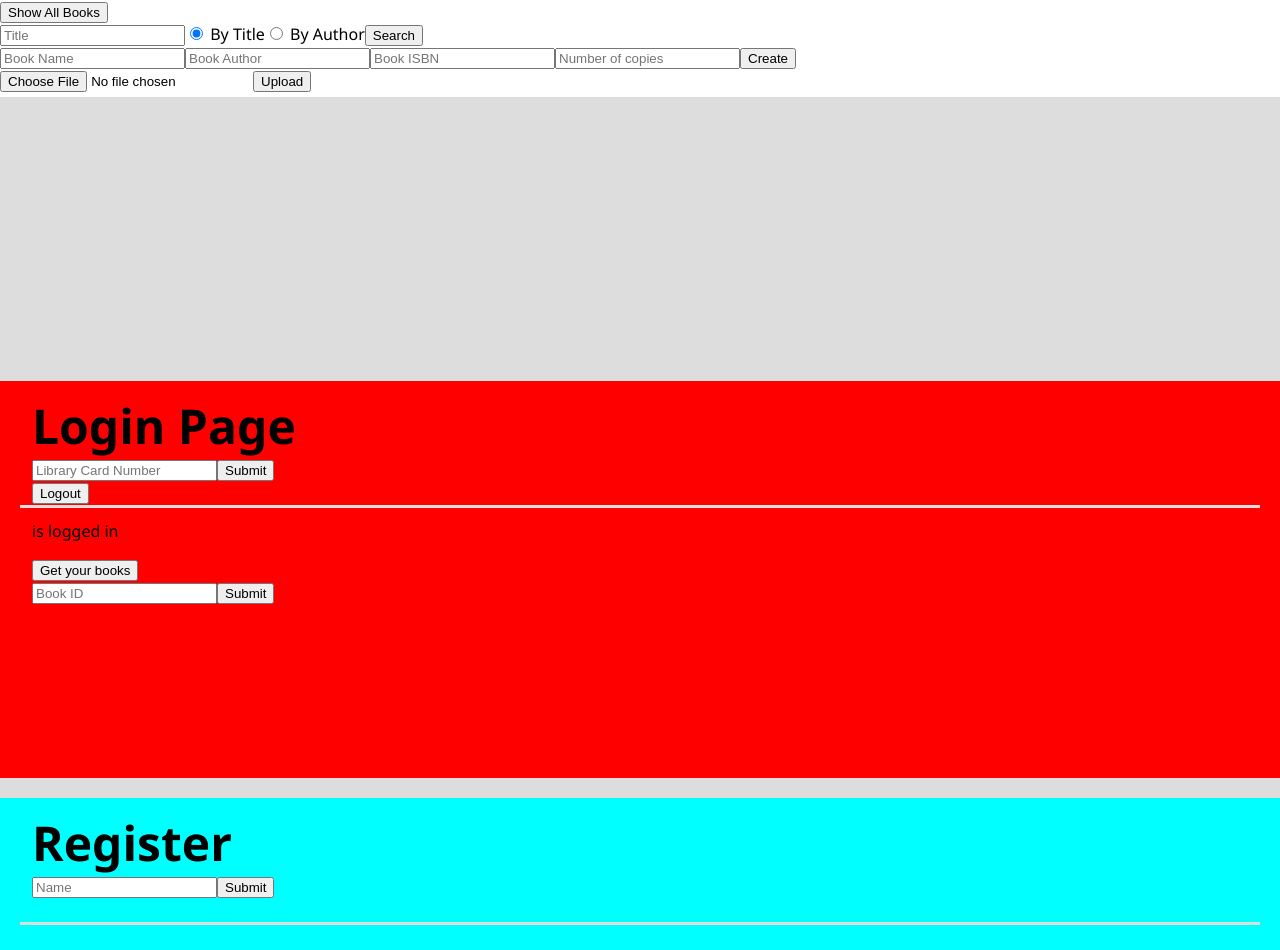
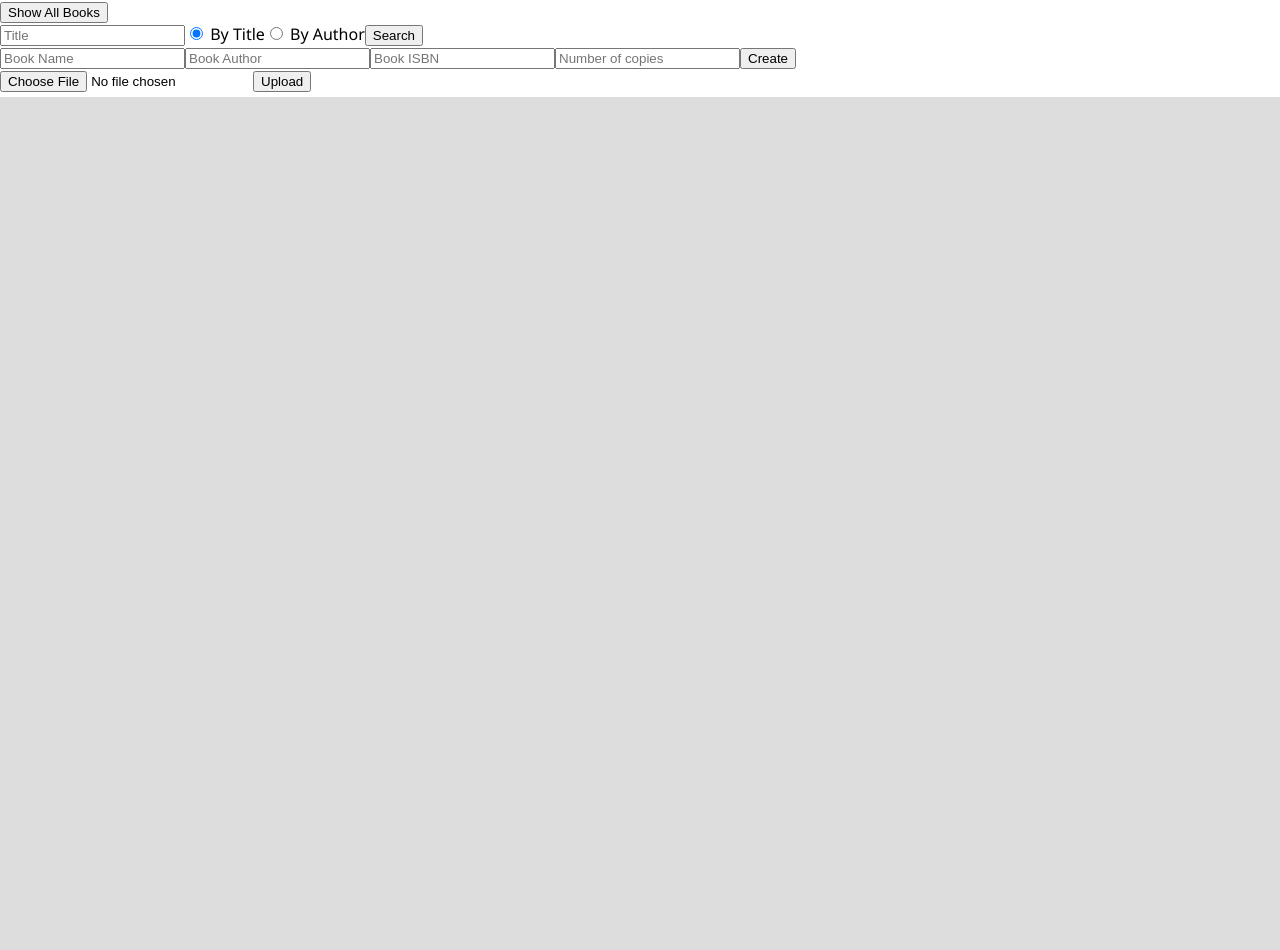
Before and after one commit to NiamV/Bookish, a React (Create React App) app in the folder client/: page / in a window 1280 px wide. After the commit the page ends 800 px from the top, so only its background shows below. Built offline with nearby package versions, Linux system fonts and the light colour scheme.

Commit message:
Fix page routing

```diff
--- a/client/src/components/App.js
+++ b/client/src/components/App.js
@@ -12,37 +12,15 @@ export default function App() {
 
   return (
     <div>
-      <Container>
-          <HomePage apiService={apiService} />
-      </Container>
+      <BrowserRouter>
+        <Routes>
+          <Route path="/" element={<HomePage apiService={apiService} />} />
+          <Route path="/register" element={<RegisterPage apiService={apiService} />} />
+          <Route path="/login" element={<LoginPage apiService={apiService} />} />
+        </Routes>
 
-      <br />
-      <br />
-      <br />
-      <br />
-      <br />
-      <br />
-      <br />
-      <br />
-      <br />
-      <br />
-      <br />
-      <br />
+      </BrowserRouter>
 
-
-      <Container>
-          <LoginPage apiService={apiService}/>
-      </Container>
-
-      <Container>
-          <RegisterPage apiService={apiService}/>
-      </Container>
-
-      <BrowserRouter>
-          <Routes>
-              <Route path="/login"  element={<LoginPage apiService={apiService}/>} />
-          </Routes>
-      </BrowserRouter>
 
     </div>
   );
```
